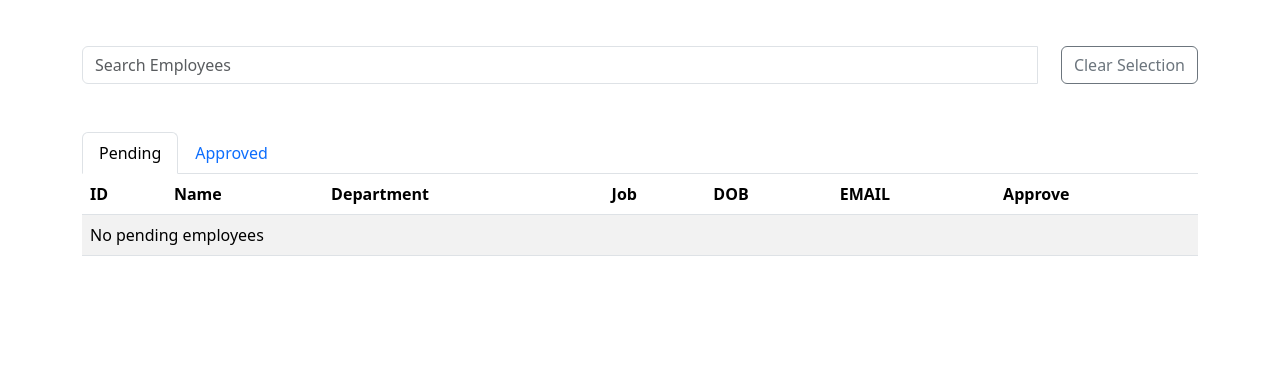
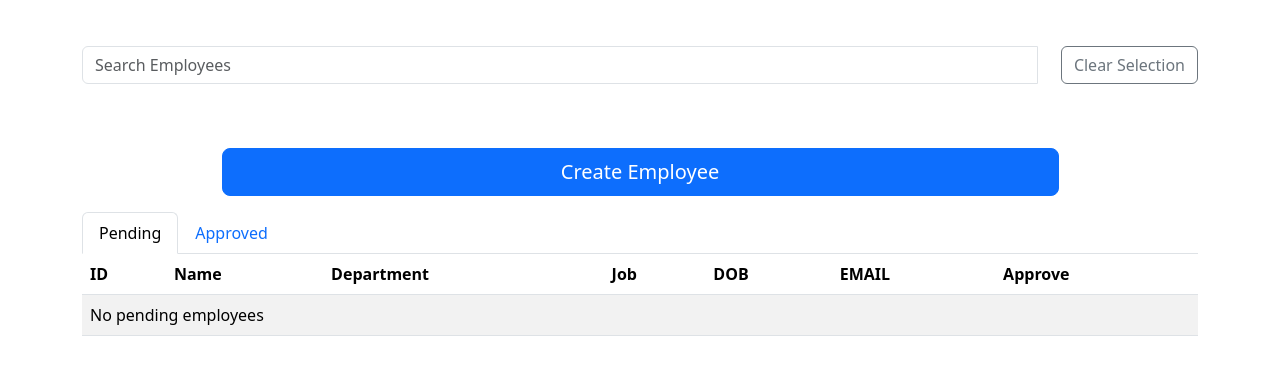
Before and after one commit to bxrne/AMS, a Flask app: page /employees in a window 1280 px wide. Shown: the part 154-529 px from the top of the page. Run offline with Flask 2, Linux system fonts and the light colour scheme; the visitor is signed in with stand-in values (Sample User, id 1); data that the repository does not hold is empty.

Commit message:
mewmewmew

```diff
--- a/DDL.sql
+++ b/DDL.sql
@@ -166,7 +166,7 @@ CREATE TABLE "ASSETMANAGEMENT"."EMPLOYEE"
 	"IS_APPROVED" NUMBER(1,0) DEFAULT 0,
 	"JOB_ID" NUMBER(*,0) NOT NULL ENABLE,
 	"DEPT_ID" NUMBER(*,0) NOT NULL ENABLE,
-	"LOGIN_ID" NUMBER(*,0) NOT NULL ENABLE,
+	"LOGIN_ID" NUMBER(*,0),
 	"CREATED_DATE" TIMESTAMP (6) DEFAULT CURRENT_TIMESTAMP NOT NULL ENABLE,
 	"UPDATED_DATE" TIMESTAMP (6),
 	 CHECK (is_pending IN (0, 1)) ENABLE,
--- a/templates/employees.html
+++ b/templates/employees.html
@@ -17,6 +17,11 @@ View Employees
   </div>
   </div>
 </form>
+
+<div class=" flex-column d-flex justify-content-center align-items-center">
+	<a class="w-75 btn btn-lg btn-primary mb-3 mt-3" href="/employees/create">Create Employee</a>
+
+</div>
 
 <nav>
   <div class="nav nav-tabs" id="nav-tab" role="tablist">
```
